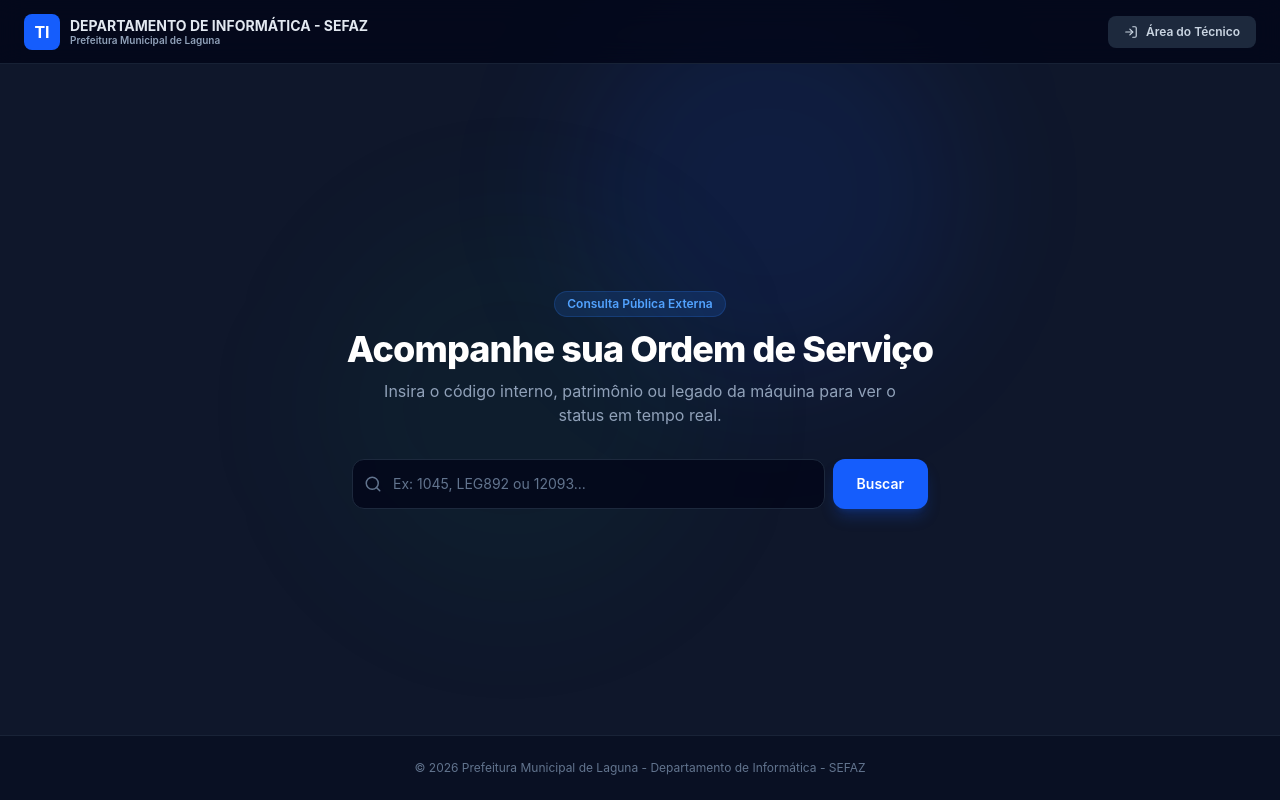
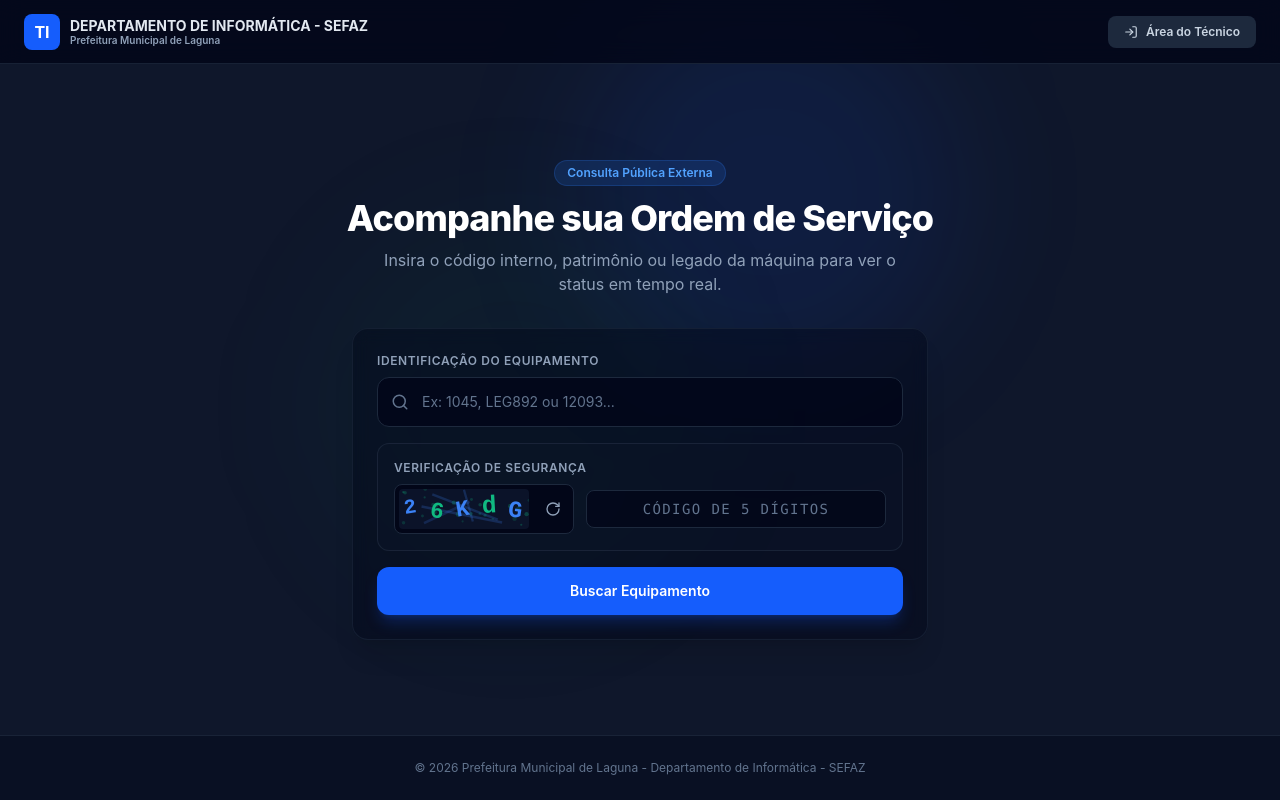
Before and after one commit to informaticalaguna/controle, a React (Vite) app: page /consulta in a window 1280 px wide. Built offline with nearby package versions, Linux system fonts and the light colour scheme.

Commit message:
CRIAÇÃO CAPTCHA

```diff
--- a/src/pages/PublicSearch.tsx
+++ b/src/pages/PublicSearch.tsx
@@ -1,7 +1,7 @@
 import React, { useState } from 'react';
 import { useNavigate } from 'react-router-dom';
 import { supabase } from '../supabaseClient';
-import { Search, Monitor, Calendar, AlertCircle, ShieldCheck, LogIn, Clock, CheckCircle, Package } from 'lucide-react';
+import { Search, Monitor, Calendar, AlertCircle, ShieldCheck, LogIn, Clock, CheckCircle, Package, RotateCw } from 'lucide-react';
 
 interface ComputerResult {
   id: number;
@@ -31,10 +31,99 @@ export const PublicSearch: React.FC = () => {
   const [osList, setOsList] = useState<OSResult[]>([]);
   const [errorMsg, setErrorMsg] = useState('');
 
+  // CAPTCHA States and Ref
+  const [captchaText, setCaptchaText] = useState('');
+  const [captchaInput, setCaptchaInput] = useState('');
+  const canvasRef = React.useRef<HTMLCanvasElement>(null);
+
+  const generateCaptchaText = () => {
+    const chars = '23456789ABCDEFGHJKLMNPQRSTUVWXYZabcdefghijkmnpqrstuvwxyz';
+    let text = '';
+    for (let i = 0; i < 5; i++) {
+      text += chars.charAt(Math.floor(Math.random() * chars.length));
+    }
+    return text;
+  };
+
+  const drawCaptcha = (text: string) => {
+    const canvas = canvasRef.current;
+    if (!canvas) return;
+    const ctx = canvas.getContext('2d');
+    if (!ctx) return;
+
+    // Clear
+    ctx.clearRect(0, 0, canvas.width, canvas.height);
+
+    // Background
+    ctx.fillStyle = '#0b1329'; // Dark Slate matching theme
+    ctx.fillRect(0, 0, canvas.width, canvas.height);
+
+    // Noise lines
+    for (let i = 0; i < 4; i++) {
+      ctx.strokeStyle = `rgba(59, 130, 246, ${0.15 + Math.random() * 0.15})`; // blue-500 opacity
+      ctx.lineWidth = 1.5 + Math.random() * 1.5;
+      ctx.beginPath();
+      ctx.moveTo(Math.random() * canvas.width, Math.random() * canvas.height);
+      ctx.lineTo(Math.random() * canvas.width, Math.random() * canvas.height);
+      ctx.stroke();
+    }
+
+    // Noise dots
+    for (let i = 0; i < 25; i++) {
+      ctx.fillStyle = `rgba(16, 185, 129, ${0.15 + Math.random() * 0.15})`; // emerald-500 opacity
+      ctx.beginPath();
+      ctx.arc(Math.random() * canvas.width, Math.random() * canvas.height, 1 + Math.random() * 1.5, 0, Math.PI * 2);
+      ctx.fill();
+    }
+
+    // Distorted Text
+    ctx.textBaseline = 'middle';
+    const charWidth = canvas.width / text.length;
+    for (let i = 0; i < text.length; i++) {
+      const char = text[i];
+      ctx.font = `bold ${20 + Math.random() * 6}px monospace`;
+      ctx.fillStyle = i % 2 === 0 ? '#3b82f6' : '#10b981'; // Alternating blue and emerald
+
+      ctx.save();
+      const x = charWidth * i + charWidth / 2;
+      const y = canvas.height / 2 + (Math.random() - 0.5) * 8;
+      ctx.translate(x, y);
+
+      const angle = (Math.random() - 0.5) * 0.4; // random angle in radians
+      ctx.rotate(angle);
+
+      ctx.fillText(char, -8, 0);
+      ctx.restore();
+    }
+  };
+
+  const refreshCaptcha = () => {
+    setCaptchaText(generateCaptchaText());
+    setCaptchaInput('');
+  };
+
+  // Initialize and draw captcha
+  React.useEffect(() => {
+    setCaptchaText(generateCaptchaText());
+  }, []);
+
+  React.useEffect(() => {
+    if (captchaText) {
+      drawCaptcha(captchaText);
+    }
+  }, [captchaText]);
+
   const handleSearch = async (e: React.FormEvent) => {
     e.preventDefault();
     const term = searchTerm.trim();
     if (!term) return;
+
+    // Validate CAPTCHA
+    if (captchaInput.trim().toLowerCase() !== captchaText.toLowerCase()) {
+      setErrorMsg('Código de verificação de segurança incorreto. Tente novamente.');
+      refreshCaptcha();
+      return;
+    }
 
     // Se contiver letras, deve conter também pelo menos um número para busca por legado
     const hasLetters = /[a-zA-Z]/.test(term);
@@ -45,6 +134,7 @@ export const PublicSearch: React.FC = () => {
       setComputer(null);
       setOsList([]);
       setSearched(false);
+      refreshCaptcha();
       return;
     }
 
@@ -103,6 +193,7 @@ export const PublicSearch: React.FC = () => {
       setErrorMsg('Ocorreu um erro ao realizar a busca. Tente novamente mais tarde.');
     } finally {
       setLoading(false);
+      refreshCaptcha();
     }
   };
 
@@ -186,33 +277,88 @@ export const PublicSearch: React.FC = () => {
         </div>
 
         {/* Search Input Box */}
-        <div className="w-full max-w-xl">
-          <form onSubmit={handleSearch} className="flex gap-2">
-            <div className="relative flex-1">
-              <span className="absolute inset-y-0 left-0 flex items-center pl-3 text-slate-500">
+        <div className="w-full max-w-xl bg-slate-950/40 border border-slate-800/60 rounded-2xl p-6 shadow-xl backdrop-blur-sm">
+          <form onSubmit={handleSearch} className="space-y-4">
+            <div className="relative">
+              <label htmlFor="search-input" className="block text-xs font-semibold text-slate-400 uppercase tracking-wider mb-2">
+                Identificação do Equipamento
+              </label>
+              <div className="relative">
+                <span className="absolute inset-y-0 left-0 flex items-center pl-3.5 text-slate-500">
                   <Search size={18} />
                 </span>
                 <input
+                  id="search-input"
                   type="text"
                   required
                   placeholder="Ex: 1045, LEG892 ou 12093..."
                   value={searchTerm}
                   onChange={(e) => setSearchTerm(e.target.value)}
-                className="block w-full rounded-xl border border-slate-800 bg-slate-950/80 py-3.5 pl-10 pr-4 text-sm text-white placeholder-slate-500 transition-all focus:border-blue-500 focus:outline-none"
+                  className="block w-full rounded-xl border border-slate-800 bg-slate-950/80 py-3.5 pl-11 pr-4 text-sm text-white placeholder-slate-500 transition-all focus:border-blue-500 focus:outline-none"
                 />
               </div>
+            </div>
+
+            {/* Captcha Section */}
+            <div className="rounded-xl border border-slate-800/80 bg-slate-900/30 p-4">
+              <label htmlFor="captcha-input" className="block text-xs font-semibold text-slate-400 uppercase tracking-wider mb-2">
+                Verificação de Segurança
+              </label>
+              <div className="flex flex-col sm:flex-row items-center gap-3">
+                {/* Canvas container */}
+                <div className="relative flex items-center gap-2 rounded-lg border border-slate-800 bg-slate-950 p-1">
+                  <canvas
+                    ref={canvasRef}
+                    width={130}
+                    height={40}
+                    className="rounded bg-slate-950"
+                  />
+                  <button
+                    type="button"
+                    onClick={refreshCaptcha}
+                    title="Atualizar código"
+                    className="p-2 text-slate-400 hover:text-white rounded-md hover:bg-slate-800 transition-colors cursor-pointer"
+                  >
+                    <RotateCw size={16} />
+                  </button>
+                </div>
+
+                {/* Input for captcha */}
+                <input
+                  id="captcha-input"
+                  type="text"
+                  required
+                  maxLength={5}
+                  placeholder="Código de 5 dígitos"
+                  value={captchaInput}
+                  onChange={(e) => setCaptchaInput(e.target.value)}
+                  className="flex-1 w-full rounded-lg border border-slate-800 bg-slate-950/80 px-3 py-2 text-sm text-white placeholder-slate-500 text-center uppercase tracking-widest font-mono transition-all focus:border-blue-500 focus:outline-none"
+                />
+              </div>
+            </div>
+
             <button
               type="submit"
               disabled={loading}
-              className="rounded-xl bg-blue-600 px-6 py-3.5 text-sm font-semibold text-white shadow-lg shadow-blue-600/25 hover:bg-blue-500 disabled:opacity-50 transition-colors"
+              className="w-full rounded-xl bg-blue-600 py-3.5 text-sm font-semibold text-white shadow-lg shadow-blue-600/25 hover:bg-blue-500 disabled:opacity-50 transition-colors flex items-center justify-center gap-2 cursor-pointer"
             >
-              {loading ? 'Buscando...' : 'Buscar'}
+              {loading ? (
+                <>
+                  <svg className="animate-spin h-5 w-5 text-white" xmlns="http://www.w3.org/2000/svg" fill="none" viewBox="0 0 24 24">
+                    <circle className="opacity-25" cx="12" cy="12" r="10" stroke="currentColor" strokeWidth="4"></circle>
+                    <path className="opacity-75" fill="currentColor" d="M4 12a8 8 0 018-8V0C5.373 0 0 5.373 0 12h4zm2 5.291A7.962 7.962 0 014 12H0c0 3.042 1.135 5.824 3 7.938l3-2.647z"></path>
+                  </svg>
+                  Buscando...
+                </>
+              ) : (
+                'Buscar Equipamento'
+              )}
             </button>
           </form>
 
           {/* Error Message */}
           {errorMsg && (
-            <div className="mt-6 flex items-start gap-2.5 rounded-xl bg-rose-500/10 border border-rose-500/25 p-4 text-sm text-rose-400">
+            <div className="mt-4 flex items-start gap-2.5 rounded-xl bg-rose-500/10 border border-rose-500/25 p-4 text-sm text-rose-400">
               <AlertCircle size={18} className="shrink-0 mt-0.5" />
               <span>{errorMsg}</span>
             </div>
```
Lines whose indentation alone changed are shown as unchanged.
